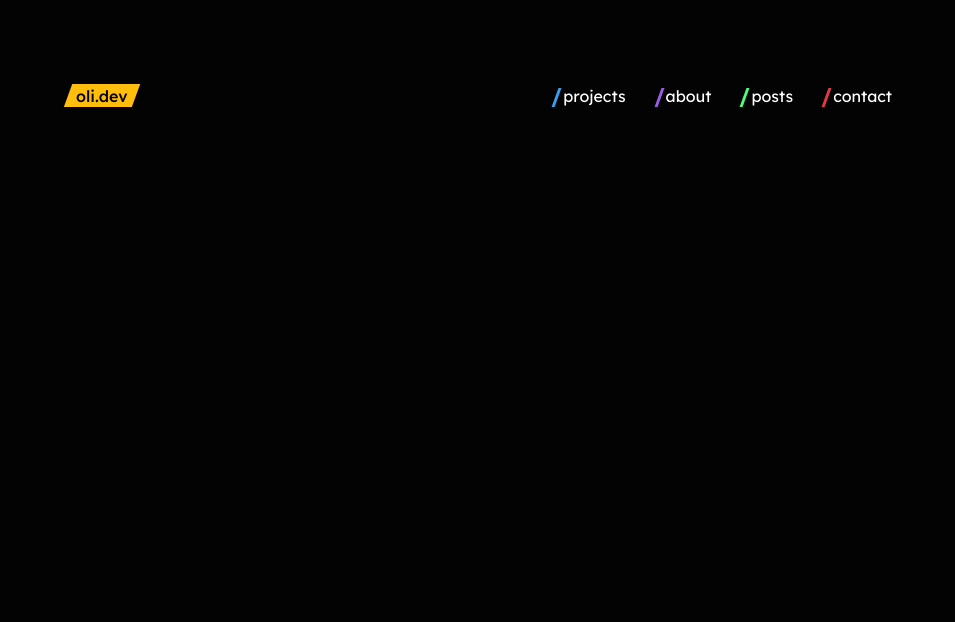
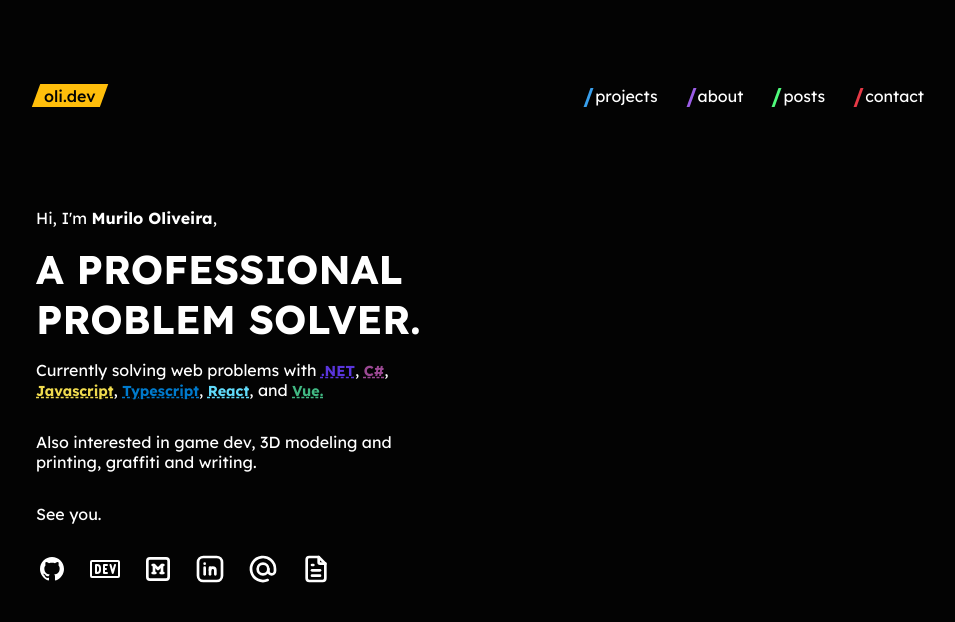
Before and after one commit to murilo-oli/portfolio, a React (Vite) app: page / in a window 1280 px wide. Shown: the top 622 px of the page, without its empty margins (156-1111 px from the left). Built offline with nearby package versions, Linux system fonts and the light colour scheme; no server answers.

Commit message:
💄 Fix global styles

```diff
--- a/src/pages/Home.tsx
+++ b/src/pages/Home.tsx
@@ -8,7 +8,7 @@ export default function Home() {
         <HomeContainer id="home">
             <TextContent>
                 <p>Hi, I&apos;m <strong>Murilo Oliveira</strong>,</p>
-                <h1>A PROFESSIONAL PROBLEM SOLVER</h1>
+                <h1>A PROFESSIONAL PROBLEM SOLVER.</h1>
                 <p>Currently solving web problems with <span data-lang="dotnet">.NET</span>, <span data-lang="csharp">C#</span>, <span data-lang="js">Javascript</span>, <span data-lang="ts">Typescript</span>, <span data-lang="react">React</span>, and <span data-lang="vue">Vue.</span></p>
                 <p>Also interested in game dev, 3D modeling and printing, graffiti and writing.</p>
                 <p>See you.</p>
@@ -32,12 +32,14 @@ export default function Home() {
 }
 
 const HomeContainer = styled.main`
-    display: grid;
-    grid-template-columns: 1fr 1fr;
-
+    height:100%;
+    display:flex;
+    align-items: center;
+    /* display: grid; */
+    /* grid-template-columns: 1fr 1fr; */
     /* column-gap: 2rem; */
 
-    align-items: center;
+    /* justify-content:center; */
 
     /* padding-bottom: 6rem; */
 `;
@@ -46,6 +48,8 @@ const TextContent = styled.section`
     /* line-height: 1.7; */
     padding-right: 5rem;
     padding-top: 2rem;
+    width:100%;
+    align-self:baseline;
 
     & p{
         padding: 1rem 0;
--- a/src/styles/GlobalStyle.ts
+++ b/src/styles/GlobalStyle.ts
@@ -9,12 +9,11 @@ const GlobalStyle = createGlobalStyle`
     outline: 0;
 }
 
-html,
 body {
     max-width: 100vw;
     height: 100vh;
 
-    padding: 2rem 7rem;
+    padding: 4rem 12rem 0rem 12rem;
 }
 
 body {
@@ -22,13 +21,15 @@ body {
     color: ${colors.fgDark};
 
     font-family: 'Lexend';
-    overflow:hidden;
+    /* overflow:hidden; */
 }
 
 #root{
     display: grid;
-    grid-template-rows: 4rem 100%;
+    grid-template-rows: 4rem 1fr;
     row-gap: 2rem;
+    align-items: center;
+    height:100%;
 }
 
 span {
```
